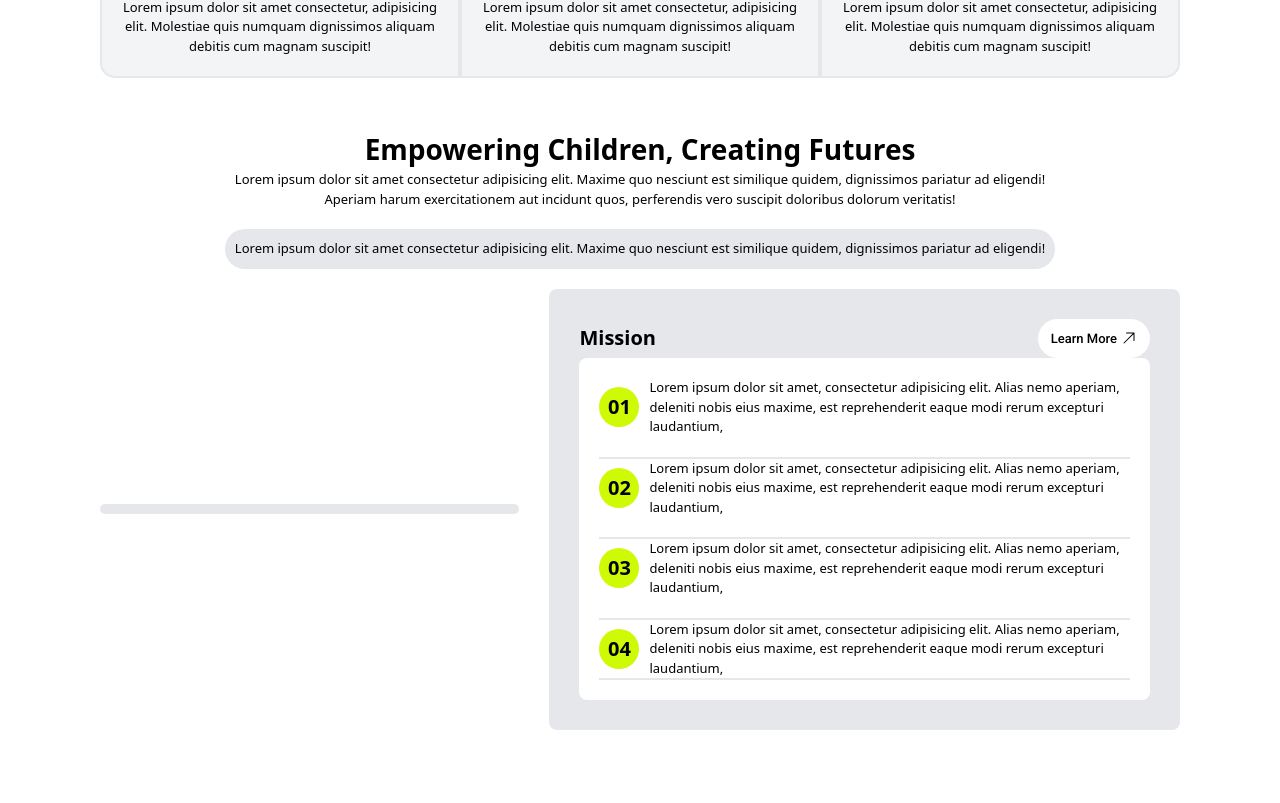
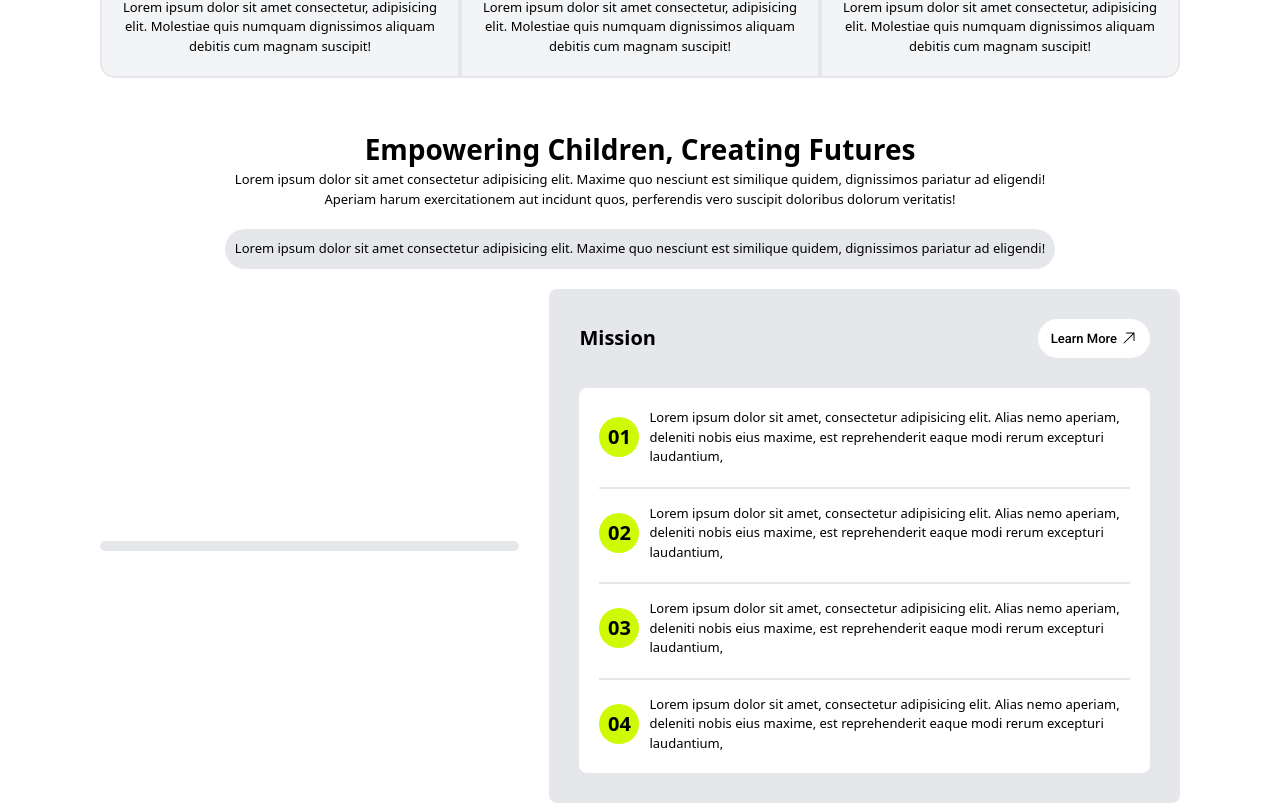
Before and after one commit to KenUdoudo/company, a React (Vite) app: page / in a window 1280 px wide. Shown: the part 1019-1822 px from the top of the page. Before the commit the page ends 1749 px from the top, so only its background shows below. Built offline with nearby package versions, Linux system fonts and the light colour scheme.

Commit message:
almost done

```diff
--- a/src/components/Home/section3.jsx
+++ b/src/components/Home/section3.jsx
@@ -10,7 +10,7 @@ const Section3 = () => {
 
             <div className="flex flex-row justify-center items-center px-[50px] space-x-[30px] mt-[20px]">
                 <div className="w-[40%] bg-[#dfee9b] rounded-lg border-[5px]"></div>
-                <div className="w-[60%] bg-gray-200 p-[30px] rounded-lg flex flex-col justify-center">
+                <div className="w-[60%] bg-gray-200 p-[30px] rounded-lg flex flex-col justify-center space-y-[30px]">
                     <div className="flex flex-row justify-between items-center">
                         <p className="font-semibold text-[20px]">Mission</p>
                         <div className='flex flex-row justify-center items-center gap-[4px] rounded-full bg-white px-[13px] py-[10px] cursor-pointer'>
@@ -24,15 +24,15 @@ const Section3 = () => {
                             <div className="h-[40px] w-[40px] bg-[#CEFA05] rounded-full text-[20px] font-semibold flex justify-center items-center shrink-0">01</div>
                             <p className="text-[13px]">Lorem ipsum dolor sit amet, consectetur adipisicing elit. Alias nemo aperiam, deleniti nobis eius maxime, est reprehenderit eaque modi rerum excepturi laudantium,</p>
                         </div>
-                        <div className="flex flex-row gap-[10px] justify-normal items-center border-b-[2px] pb-[20px]">
+                        <div className="flex flex-row gap-[10px] justify-normal items-center border-b-[2px] pt-[15px] pb-[20px]">
                             <div className="h-[40px] w-[40px] bg-[#CEFA05] rounded-full text-[20px] font-semibold flex justify-center items-center shrink-0">02</div>
                             <p className="text-[13px]">Lorem ipsum dolor sit amet, consectetur adipisicing elit. Alias nemo aperiam, deleniti nobis eius maxime, est reprehenderit eaque modi rerum excepturi laudantium,</p>
                         </div>
-                        <div className="flex flex-row gap-[10px] justify-normal items-center border-b-[2px] pb-[20px]">
+                        <div className="flex flex-row gap-[10px] justify-normal items-center border-b-[2px] pt-[15px] pb-[20px]">
                             <div className="h-[40px] w-[40px] bg-[#CEFA05] rounded-full text-[20px] font-semibold flex justify-center items-center shrink-0">03</div>
                             <p className="text-[13px]">Lorem ipsum dolor sit amet, consectetur adipisicing elit. Alias nemo aperiam, deleniti nobis eius maxime, est reprehenderit eaque modi rerum excepturi laudantium,</p>
                         </div>
-                        <div className="flex flex-row gap-[10px] justify-normal items-center border-b-[2px]">
+                        <div className="flex flex-row gap-[10px] justify-normal items-center pt-[15px]">
                             <div className="h-[40px] w-[40px] bg-[#CEFA05] rounded-full text-[20px] font-semibold flex justify-center items-center shrink-0">04</div>
                             <p className="text-[13px]">Lorem ipsum dolor sit amet, consectetur adipisicing elit. Alias nemo aperiam, deleniti nobis eius maxime, est reprehenderit eaque modi rerum excepturi laudantium,</p>
                         </div>
```
